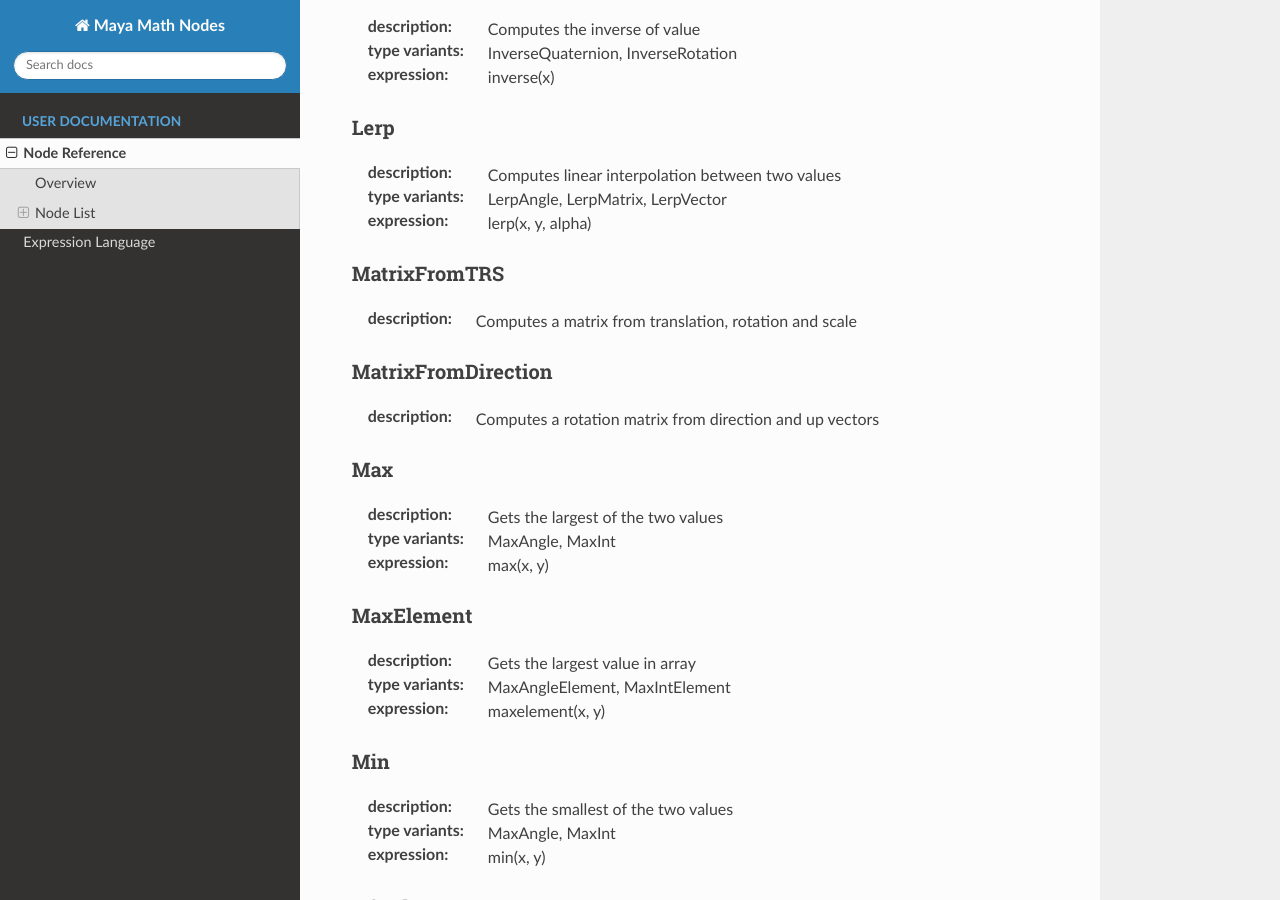
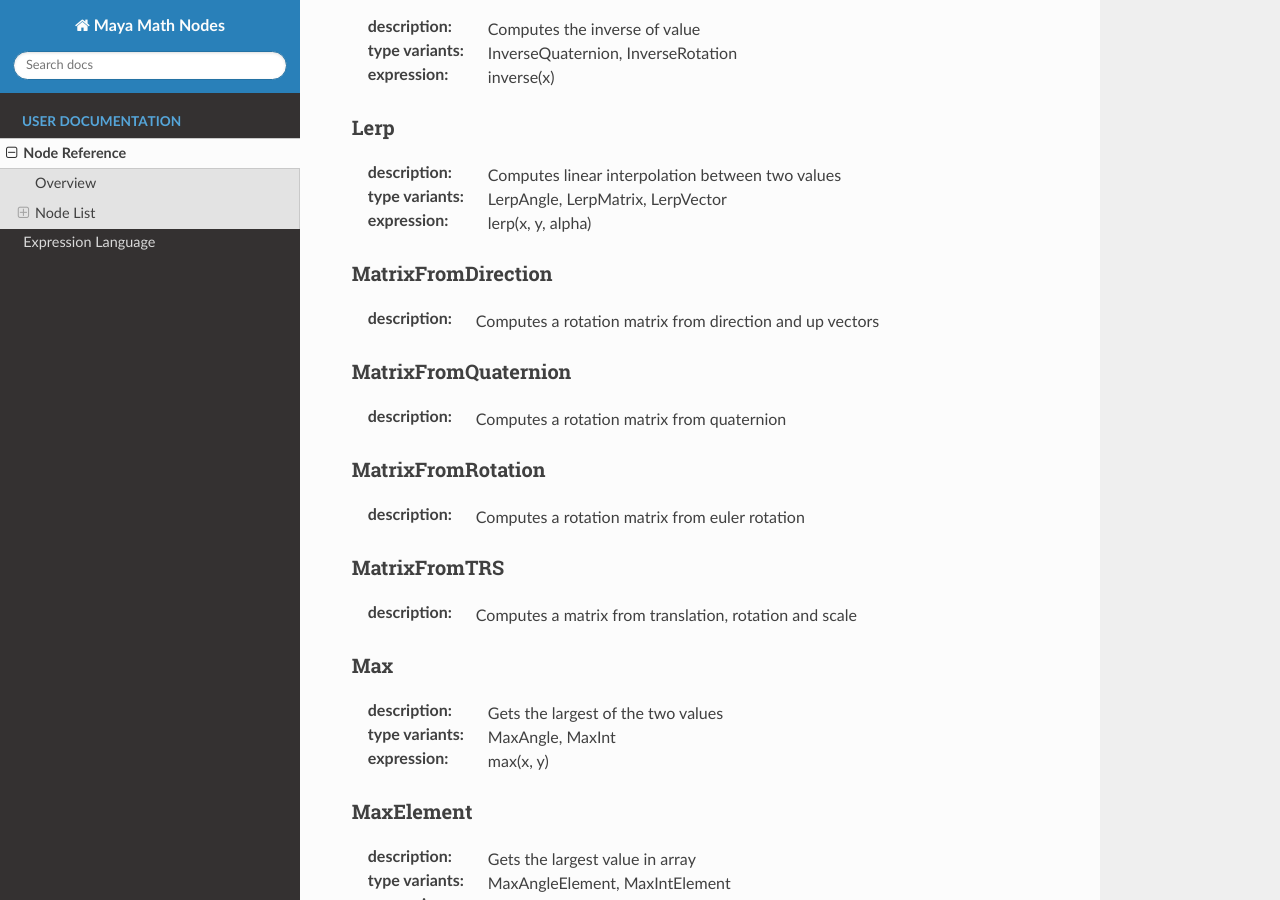
Before and after one commit to serguei-k/maya-math-nodes, a Sphinx documentation site: the page built from docs/source/nodeReference.rst, in a window 1280 px wide and 900 px high, scrolled down 3550 px. Built offline with Sphinx 7.4.7 and the Read the Docs theme 2.0.0, drawn with Linux system fonts in a browser that asks for light colours.

Commit message:
added 2 more matrix conversion nodes

```diff
--- a/docs/source/nodeReference.rst
+++ b/docs/source/nodeReference.rst
@@ -150,13 +150,21 @@ Lerp
 :type variants: LerpAngle, LerpMatrix, LerpVector
 :expression: lerp(x, y, alpha)
 
+MatrixFromDirection
+-------------------
+:description: Computes a rotation matrix from direction and up vectors
+
+MatrixFromQuaternion
+--------------------
+:description: Computes a rotation matrix from quaternion
+
+MatrixFromRotation
+------------------
+:description: Computes a rotation matrix from euler rotation
+
 MatrixFromTRS
 -------------
 :description: Computes a matrix from translation, rotation and scale
-
-MatrixFromDirection
--------------------
-:description: Computes a rotation matrix from direction and up vectors
 
 Max
 ---
```
Also changed, not shown: 3 other files.
